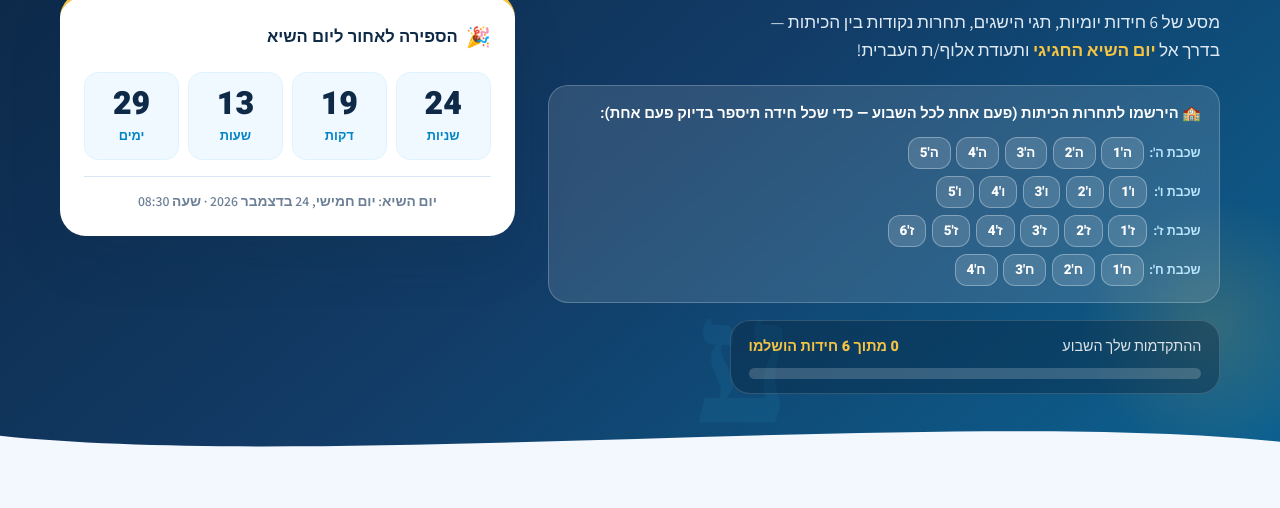
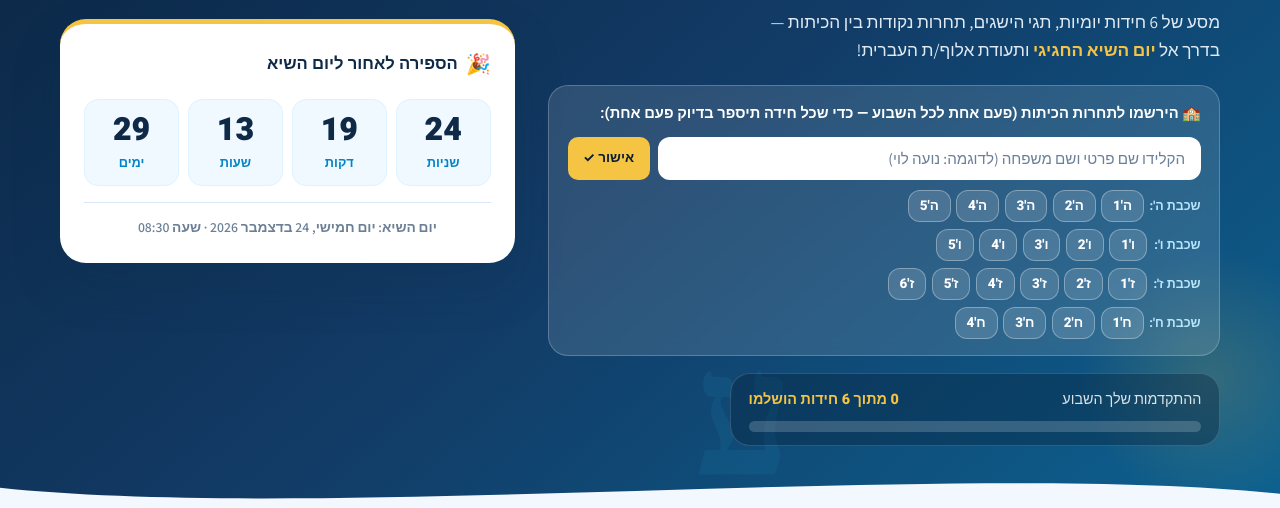
Before and after one commit to esti178-sys/hebrew-language-week, a plain HTML site: page index.html in a window 1280 px wide. Shown: the part 240-748 px from the top of the page. Drawn offline with Linux system fonts and the light colour scheme; a web font is replaced by a local one.

Commit message:
Restore visible full-name input and confirm button in hero class registration card

```diff
--- a/index.html
+++ b/index.html
@@ -170,19 +170,35 @@
           <strong>יום השיא החגיגי</strong> ותעודת אלוף/ת העברית!
         </p>
 
-        <!-- בוחר כיתה לתחרות הכיתות -->
-        <div class="class-picker-card" id="class-picker-card" aria-label="בחירת כיתה לתחרות">
+        <!-- זיהוי תלמיד/ה ובחירת כיתה לתחרות הכיתות (חד-פעמי לכל השבוע) -->
+        <div class="class-picker-card" id="class-picker-card" aria-label="בחירת כיתה ושם לתחרות">
           <div class="class-picker-card__head">
             <span class="class-picker-card__title" id="class-picker-title">
-              🏫 באיזו כיתה אתם? בחרו כדי לצבור נקודות לתחרות הכיתות:
+              🏫 הירשמו לתחרות הכיתות (פעם אחת לכל השבוע — כדי שכל חידה תיספר בדיוק פעם אחת):
             </span>
             <button type="button" id="change-class-btn" class="class-picker-card__change" hidden>
-              החלפת כיתה
+              עריכת פרטים
             </button>
           </div>
 
-          <div class="class-chips" id="hero-class-chips" role="group" aria-label="רשימת כיתות">
-            <!-- יאוכלס דינמית על ידי script.js -->
+          <div class="student-setup-fields" id="student-setup-fields">
+            <div class="student-name-row">
+              <label for="hero-student-name" class="sr-only">שם פרטי ושם משפחה</label>
+              <input
+                type="text"
+                id="hero-student-name"
+                class="hero-name-input"
+                placeholder="הקלידו שם פרטי ושם משפחה (לדוגמה: נועה לוי)"
+                maxlength="40"
+                autocomplete="name"
+              />
+              <button type="button" id="hero-save-student-btn" class="btn btn--mustard btn--sm">
+                אישור ✓
+              </button>
+            </div>
+            <div class="class-chips" id="hero-class-chips" role="group" aria-label="רשימת כיתות">
+              <!-- יאוכלס דינמית על ידי script.js -->
+            </div>
           </div>
 
           <div class="class-selected-bar" id="class-selected-bar" hidden>
--- a/script.js
+++ b/script.js
@@ -2374,19 +2374,34 @@ function bindEvents() {
 
   // שדה שם התלמיד/ה בכותרת ובמודאל (מסונכרנים אוטומטית עם התעודה)
   const heroNameInput = document.getElementById('hero-student-name');
+  const heroSaveBtn = document.getElementById('hero-save-student-btn');
   const modalNameInput = document.getElementById('modal-student-name');
   if (heroNameInput) {
     heroNameInput.value = state.certProfile.name;
     heroNameInput.addEventListener('input', (e) => {
       syncStudentName(e.target.value);
-      // אם כבר נבחרה כיתה ורק השם חסר, עדכון אוטומטי רק כשלוחצים או עוזבים כדי לא להסתיר באמצע הקלדה
     });
-    heroNameInput.addEventListener('blur', () => renderClassPicker());
     heroNameInput.addEventListener('keydown', (e) => {
       if (e.key === 'Enter') {
         e.preventDefault();
-        renderClassPicker();
+        if (heroSaveBtn) heroSaveBtn.click();
       }
+    });
+  }
+  if (heroSaveBtn) {
+    heroSaveBtn.addEventListener('click', () => {
+      if (!hasValidStudentName()) {
+        if (heroNameInput) heroNameInput.focus();
+        showToast('אנא הקלידו שם פרטי ושם משפחה.');
+        return;
+      }
+      if (!state.selectedClass) {
+        showToast('מעולה! עכשיו בחרו את הכיתה שלכם למטה 👇');
+        return;
+      }
+      renderClassPicker();
+      updateMascotSpeech();
+      showToast(`נרשמת בהצלחה! כל חידה שתפתרו תוסיף נקודות לכיתה ${state.selectedClass} 🏆`);
     });
   }
   if (modalNameInput) {
--- a/style.css
+++ b/style.css
@@ -2578,17 +2578,24 @@ input {
 .student-setup-fields {
   display: flex;
   flex-direction: column;
-  gap: 0.6rem;
+  gap: 0.65rem;
+}
+
+.student-name-row {
+  display: flex;
+  align-items: stretch;
+  gap: 0.5rem;
 }
 
 .hero-name-input {
-  width: 100%;
+  flex: 1;
+  min-width: 0;
   padding: 0.58rem 0.85rem;
   border-radius: 12px;
-  border: 1.5px solid rgba(255, 255, 255, 0.35);
-  background-color: rgba(255, 255, 255, 0.95);
-  color: var(--navy-900);
-  font-size: 0.94rem;
+  border: 2px solid rgba(255, 255, 255, 0.45);
+  background-color: #ffffff;
+  color: var(--navy-900);
+  font-size: 0.95rem;
   font-weight: 700;
 }
 
@@ -2600,7 +2607,7 @@ input {
 .hero-name-input:focus {
   outline: none;
   border-color: var(--mustard-400);
-  box-shadow: 0 0 0 3px rgba(245, 196, 67, 0.32);
+  box-shadow: 0 0 0 3px rgba(245, 196, 67, 0.36);
 }
 
 .modal-name-input {
```
